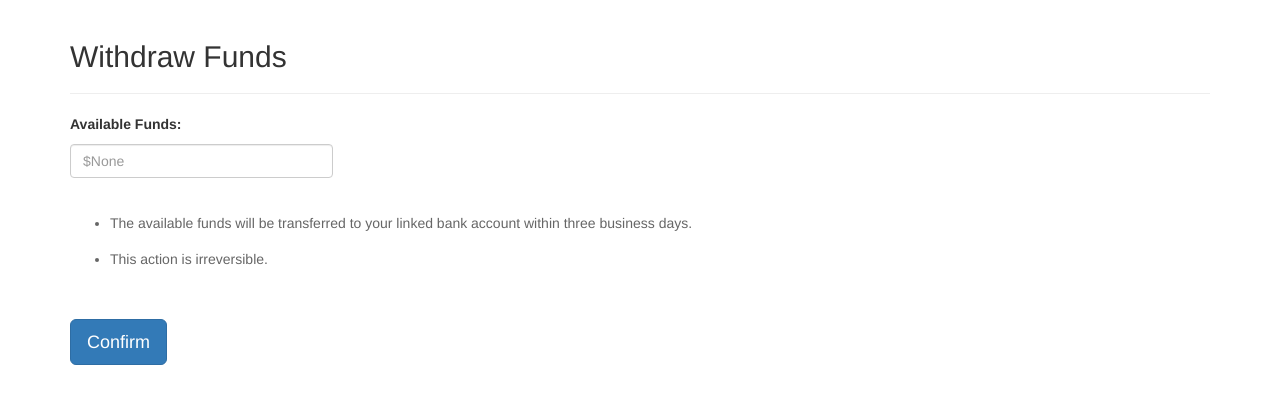
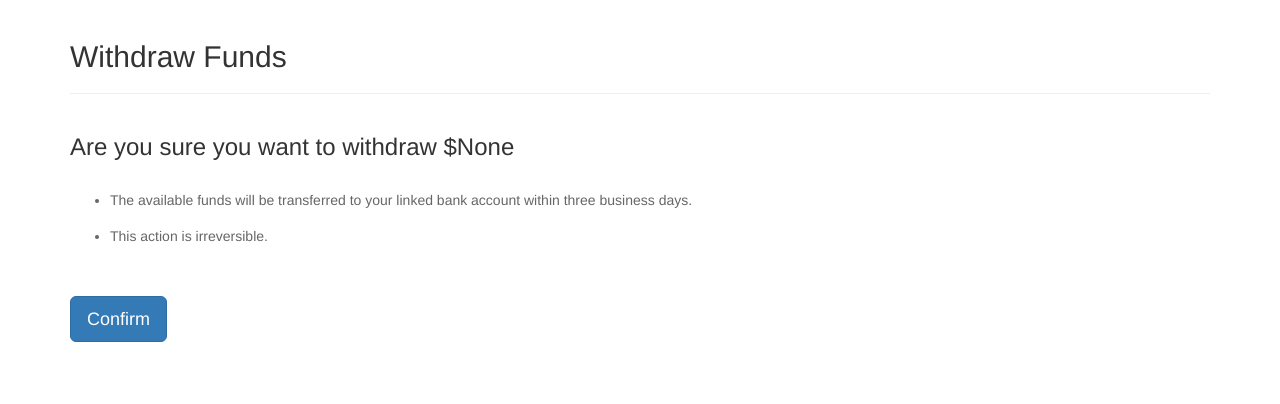
Before and after one commit to ucsb-cs48-w19/6pm-stock-trading, a Flask app: page /withdraw_funds in a window 1280 px wide. Shown: the part 51-455 px from the top of the page. Run offline with Flask 2, Linux system fonts and the light colour scheme; a user stored in the database is signed in; some libraries are stand-ins or nearby versions.

Commit message:
changed text on withdrawal page

```diff
--- a/templates/withdraw-funds.html
+++ b/templates/withdraw-funds.html
@@ -6,12 +6,8 @@
         <h2 class="section-content-center">Withdraw Funds</h2>
         <hr/>
         <div class="row justify-content-center">
-            <div class="col-lg-3">
-                <div class="form-group">
-                    <label style="margin-bottom:10px">Available Funds:</label>
-                    <br/>
-                    <input type="text" class="form-control" placeholder="${{ current_user.balance }}"/>
-                </div>
+            <div class="col-lg-5">
+                <h3>Are you sure you want to withdraw ${{ current_user.balance }} </h3>
             </div>
         </div>
         <br/>
```
